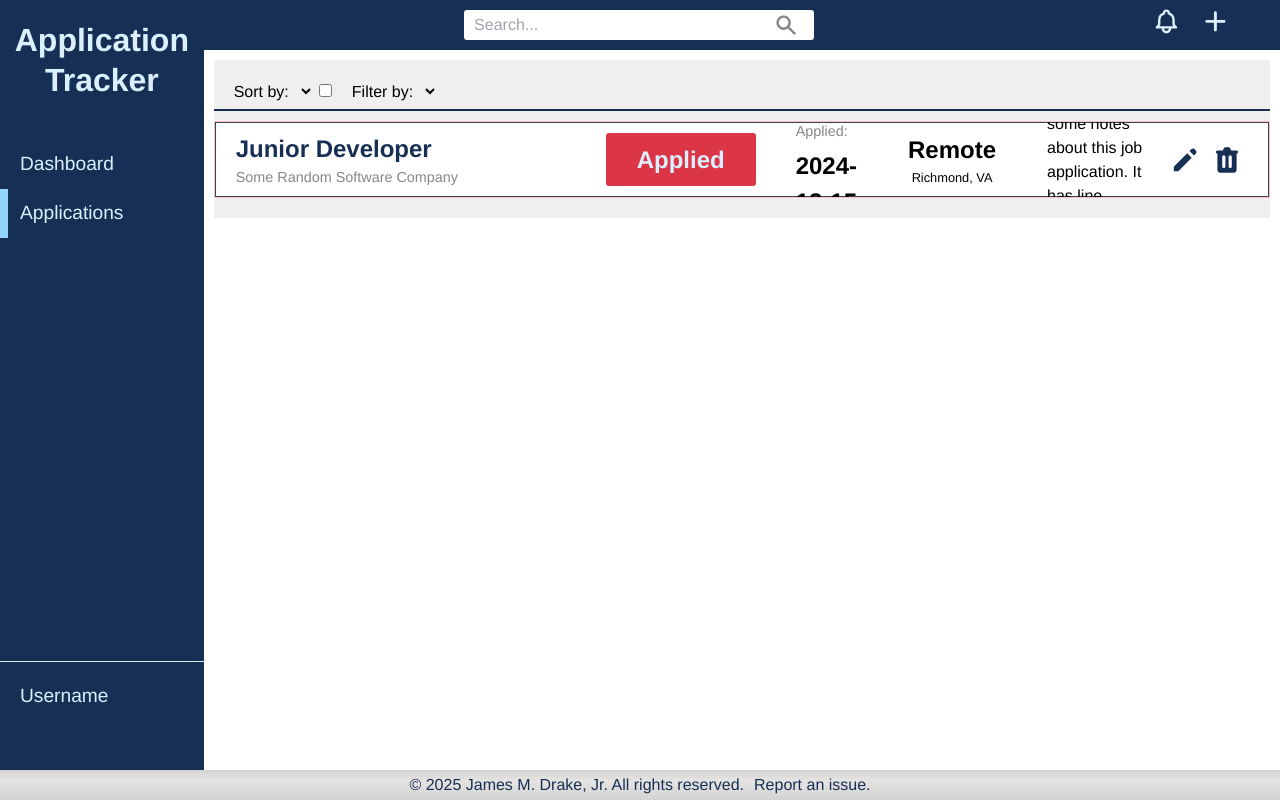
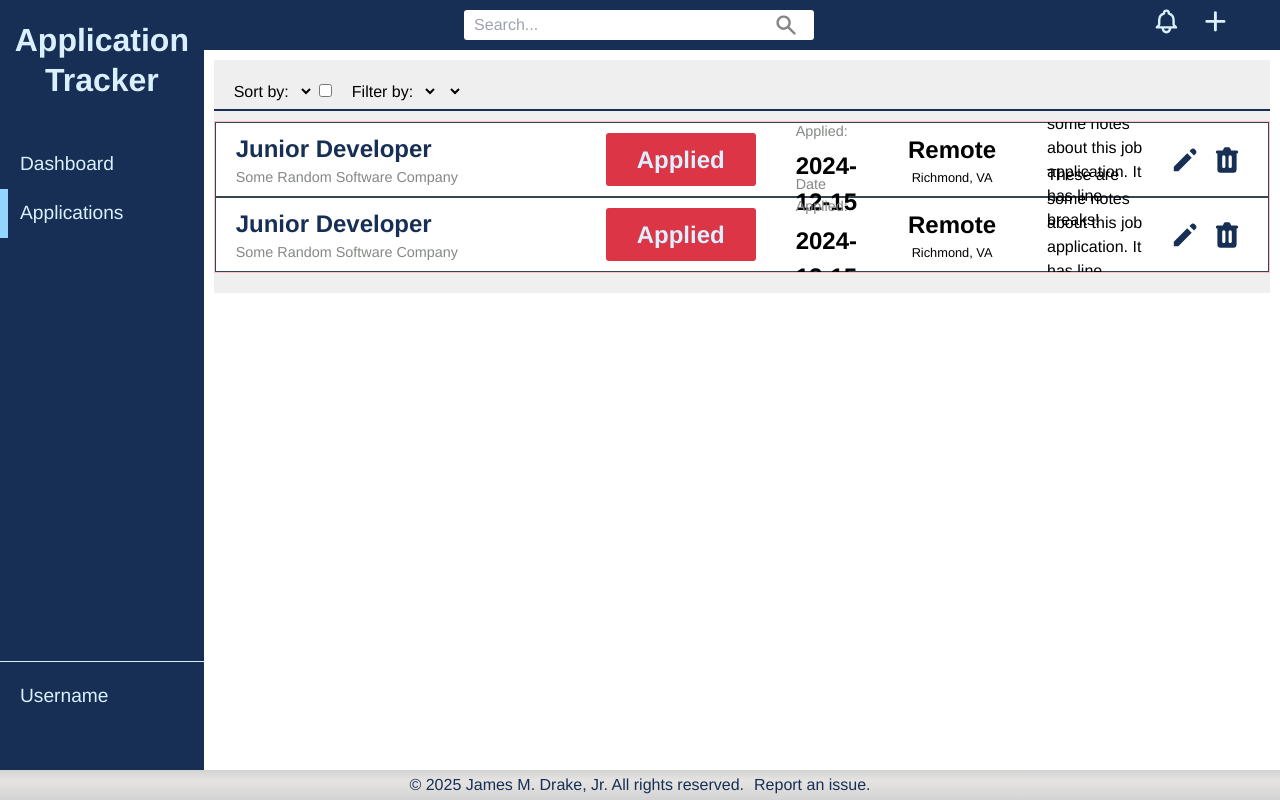
Before and after one commit to psilentrain1/jmdm-apps-application_tracker, a React (Vite) app: page /applications in a window 1280 px wide. Built offline with nearby package versions, Linux system fonts and the light colour scheme.

Commit message:
feat: added additional select for filters

```diff
--- a/src/views/Applications.tsx
+++ b/src/views/Applications.tsx
@@ -28,10 +28,40 @@ export function Applications() {
         </div>
         <div className="filter">
           <span>Filter by:</span>
-          <select name="appfilter" id="appfilter"></select>
+          <select name="appfilterfield" id="appfilterfield"></select>
+          <select name="appfilterfilter" id="appfilterfilter"></select>
         </div>
       </div>
       <div className="applist">
+        {/* App list item */}
+        <div className="applist-item">
+          <div className="applist-item__info">
+            <div className="applist-item__info__title">
+              <Link to="">{mockApp["title"]}</Link>
+            </div>
+            <div className="applist-item__info__company">{mockApp["company"]}</div>
+          </div>
+          <div className="applist-item__status reject">{mockApp["status"]}</div>
+          <div className="applist-item__date">
+            <div className="applist-item__date__title">Date Applied:</div>
+            <div className="applist-item__date__date">{mockApp["applyDate"]}</div>
+          </div>
+          <div className="applist-item__location">
+            <div className="applist-item__location__type">{mockApp["type"]}</div>
+            <div className="applist-item__location__city">{mockApp["location"]}</div>
+          </div>
+          <div className="applist-item__notes">{mockApp["notes"]}</div>
+          <div className="applist-item__buttons">
+            <Link to="">
+              <HiPencil />
+            </Link>
+            <Link to="">
+              <HiTrash />
+            </Link>
+          </div>
+        </div>
+        {/* End App list item */}
+
         {/* App list item */}
         <div className="applist-item">
           <div className="applist-item__info">
```
